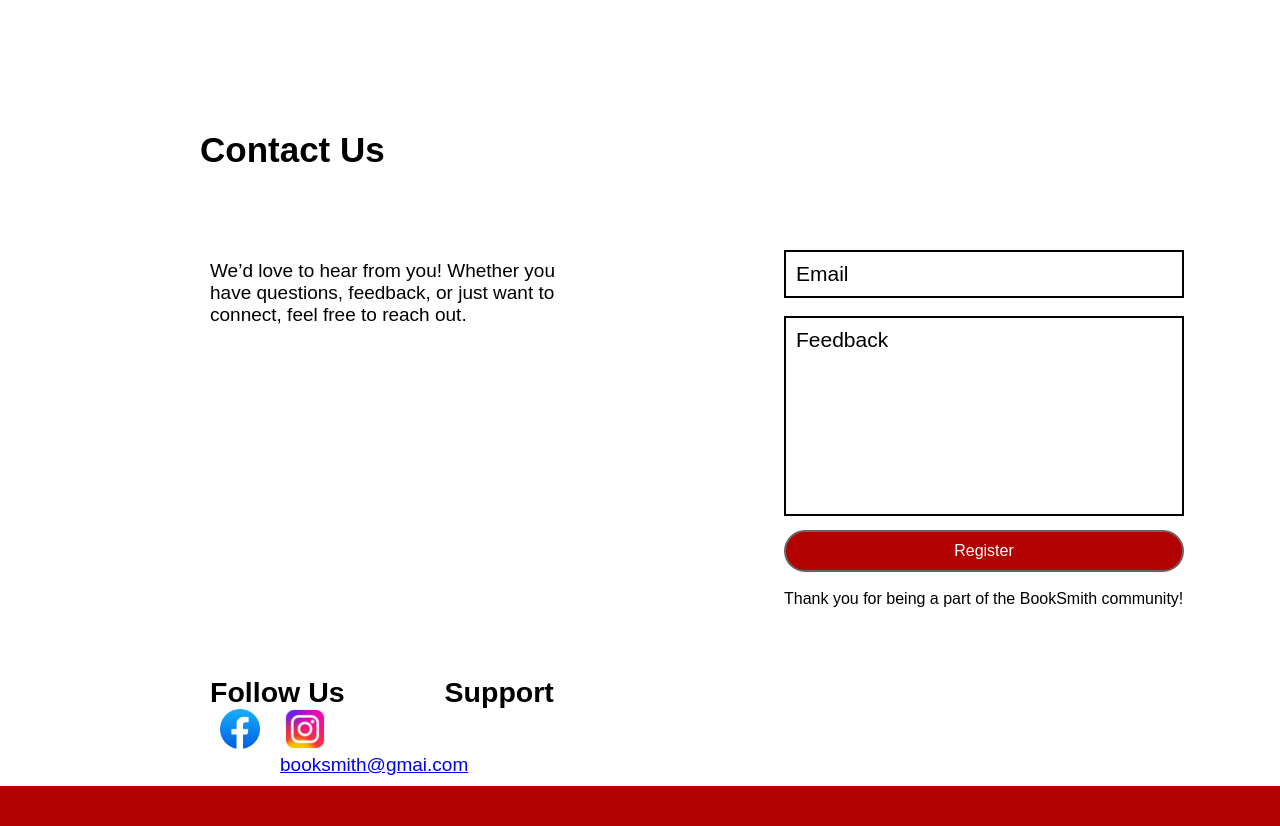
After one commit to ParantarUrielAlexis/Booksmith, a Django app: page /contactus/ in a window 1280 px wide. The commit adds this page. Run offline with Django 4.2, Linux system fonts and the light colour scheme.

Commit message:
ContactUs Initial Commit UI

```diff
--- a/booksmith_proj/accounts/urls.py
+++ b/booksmith_proj/accounts/urls.py
@@ -6,4 +6,5 @@ urlpatterns = [
     path('', views.home,name='home'),
     path('signup/', views.signup,name='signup'),
     path('aboutus/', views.aboutus,name='aboutus'),
+    path('contactus/', views.contactus,name='contactus'),
 ]
--- a/booksmith_proj/accounts/views.py
+++ b/booksmith_proj/accounts/views.py
@@ -36,4 +36,7 @@ def signup(request):
     return render(request, "accounts/signup.html")
 
 def aboutus(request):
-    return render(request, "accounts/aboutus.html")
+    return render(request, "aboutus.html")
+
+def contactus(request):
+    return render(request, "contactus.html")
--- /dev/null
+++ b/booksmith_proj/static/css_files/contactus.css
@@ -0,0 +1,75 @@
+* {
+    margin: 0;
+    padding: 0;
+    box-sizing: border-box;
+    font-family: Arial, sans-serif;
+}
+.center-body{
+    display: flex;
+    gap: 200px;
+}
+
+.left-side{
+    padding: 10px;
+    font-size: 19px;
+    margin-left: 200px;
+    margin-top: 50px;
+    width: 30%;
+}
+textarea[type="text"] {
+    font-size: 21px;
+    border: 2px solid black;
+    color: black;
+    width: 400px;
+    height: 200px;
+    resize: none;
+    box-sizing: border-box;
+    padding: 10px;
+    &::placeholder {
+        color: black;
+        text-align: start;
+    }
+}
+input[type="email"] {
+    padding: 10px;
+    font-size: 21px;
+    border: 2px solid black;
+    width: 400px;
+    color: black;
+    &::placeholder {
+        color: black;
+    }
+}
+.right-side{
+    margin-top: 50px;
+}
+.register-btn {
+    margin-top: 10px;
+    text-align: center;
+    width: 400px;
+    background-color: #b30000;
+    color: white;
+    border: 2px solid #666;
+    border-radius: 60px;
+    padding: 10px 30px;
+    font-size: 16px;
+    cursor: pointer;
+}
+.register-btn:hover {
+    background-color: #a00000;
+}
+.socmed-container{
+    display: flex;
+    gap: 100px;
+    margin-top: 350px;
+}
+.socmed img{
+    height: 40px;
+    width: 40px;
+    margin-left: 10px;
+    margin-right: 10px;
+}
+.footer-design{
+    padding: 20px;
+    background-color: #b30000;
+}
--- a/booksmith_proj/static/css_files/signup.css
+++ b/booksmith_proj/static/css_files/signup.css
@@ -47,7 +47,7 @@ input {
     border: 0px solid #ccc;
 }
 input[type="text"] {
-    font-size: 18px;
+    font-size: 21px;
     border-bottom: 1px solid black;
     color: black;
     &::placeholder {
--- a/booksmith_proj/templates/accounts/aboutus.html
+++ b/booksmith_proj/templates/aboutus.html
@@ -10,7 +10,7 @@
 <body>
     <h2 style="justify-content: right; text-align: right; padding: 30px; margin-right: 170px; font-size: 35px;margin-top: 60px;">About Us</h2>
     <h2 style="padding: 10px; font-size: 60px; font-family: Arial, sans-serif; justify-content: center; text-align: center;">BookSmith</h2>
-    <h3 style="padding: 15px; justify-content: center; text-align: center; color: lightgrey;">"Forging Stories One Page at a Time"</h3>
+    <h3 style="padding: 15px; justify-content: center; text-align: center; color: rgb(145, 145, 145);">"Forging Stories One Page at a Time"</h3>
     <div class="description">
         <p>Welcome to BookSmith, your go-to destination for free online reading!</p>
         <br>
--- /dev/null
+++ b/booksmith_proj/templates/contactus.html
@@ -0,0 +1,45 @@
+<!DOCTYPE html>
+<html lang="en">
+<head>
+    <meta charset="UTF-8">
+    <meta name="viewport" content="width=device-width, initial-scale=1.0">
+    <title>About Us</title>
+    {% load static %}
+    <link rel="stylesheet" href="{% static 'css_files/contactus.css' %}">
+</head>
+<body>
+    <h2 style="justify-content: left; text-align: left; padding: 30px; margin-left: 170px; font-size: 35px;margin-top: 100px;">Contact Us</h2>
+     <div class="center-body">
+        <div class="left-side">
+            <p>We’d love to hear from you! Whether you have questions, feedback, or just want to connect, feel free to reach out.</p>
+            <div class="socmed-container">
+                <h2>Follow Us</h2>
+                <h2>Support</h2>
+            </div>
+            <div class="socmed">
+                <img src="{% static 'images\facebook_logo.png' %}" alt="BookSmith Logo">
+                <img src="{% static 'images\instagram_logo.png' %}" alt="BookSmith Logo">
+                <a style="margin-left: 70px;" href="#">booksmith@gmai.com</a>
+            </div>
+
+        </div>
+        <div class="right-side">
+           <form class="feedback" method="post">
+            {% csrf_token %}
+            <div class="for-email">
+                <input type="email" id="email" name="email" placeholder="Email" required>
+            </div>
+            <br>
+            <div class="for-feedback">
+                <textarea type="text" id="feedback" name="feedback" placeholder="Feedback" required></textarea>
+            </div>
+            <button type="submit" class="register-btn">Register</button>
+            <br>
+            <br>
+            <p>Thank you for being a part of the BookSmith community!</p>
+           </form>
+        </div>
+     </div>
+     <div class="footer-design"></div>
+</body>
+</html>
```
Also changed, not shown: booksmith_proj/static/images/facebook_logo.png (added), booksmith_proj/static/images/instagram_logo.png (added), booksmith_proj/templates/accounts/backup.txt (renamed from booksmith_proj/templates/accounts/backup_signup.txt).
